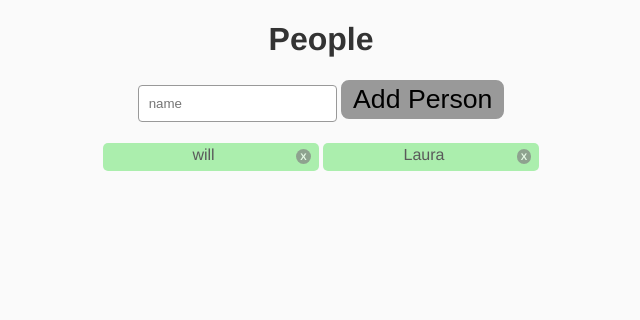
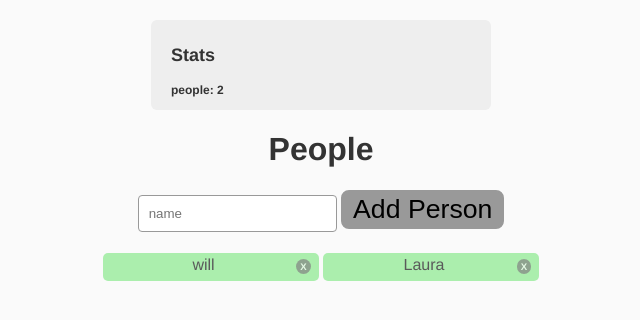
Before and after one commit to BondoS/learning-js-design-patterns, a plain HTML site: page index.html in a window 1280 px wide. Shown: the whole page, without its empty margins (319-959 px from the left). Drawn offline with Linux system fonts and the light colour scheme.

Commit message:
PubSub Javascript Design Pattern implementation

```diff
--- a/index.html
+++ b/index.html
@@ -6,6 +6,11 @@
     <title></title>
   </head>
   <body>
+    <div class="hero-unit" id="statsModule"></div>
+      <script id="stats-template" type="text/template">
+          <h2>Stats</h2>
+          <strong>people: {{people}}</strong>
+      </script>
     <div id="peopleModule">
       <h1>People</h1>
       <input placeholder="name" type="text">
@@ -25,6 +30,8 @@
 
       <script  src="js/jquery-3.2.1.min.js" type="text/javascript"></script>
       <script  src="js/mustache.min.js" type="text/javascript"></script>
-      <script  src="js/custom.js" type="text/javascript"></script>
+      <script  src="js/pubsub.js" type="text/javascript"></script>
+      <script  src="js/stats.js" type="text/javascript"></script>
+      <script  src="js/people.js" type="text/javascript"></script>
   </body>
 </html>
--- a/js/custom.js
+++ b/js/people.js
@@ -13,6 +13,7 @@ var people = (function(){
 			_render();
 			function _render(){
 				$ul.html(Mustache.render(template, {people: people}));
+				events.emit('peopleChanged', people.length);
 			}
 
 			function addPerson(value){
--- /dev/null
+++ b/js/pubsub.js
@@ -0,0 +1,24 @@
+var events = {
+  events: {},
+  on: function (eventName, fn){
+    this.events[eventName] = this.events[eventName] || [];
+    this.events[eventName].push(fn);
+  },
+  off: function(eventName, fn){
+    if(this.events[eventName]){
+      for (var i = 0; i < this.events[eventName].length; i++) {
+        if(this.events[eventName][i] === fn){
+          this.events[eventName].splice(i, 1);
+          break;
+        }
+      }
+    }
+  },
+  emit: function(eventName, data){
+    if(this.events[eventName]){
+      this.events[eventName].forEach(function(fn){
+        fn(data);
+      });
+    }
+  }
+};
--- /dev/null
+++ b/js/stats.js
@@ -0,0 +1,28 @@
+var stats = (function(){
+  var people = 0;
+
+  //cache DOM
+  var $stats = $('#statsModule');
+  var $template = $('#stats-template').html();
+
+  events.on('peopleChanged', setPeople);
+
+  render();
+
+  function render(){
+    $stats.html(Mustache.render($template, {people: people}));
+  }
+
+  function setPeople(newPeople){
+    people = newPeople;
+    render();
+  }
+
+  function destroy(){
+    $stats.remove();
+    events.off('peopleChanged', setPeople);
+  }
+  return{
+    destroy: destroy
+  }
+})();
```
